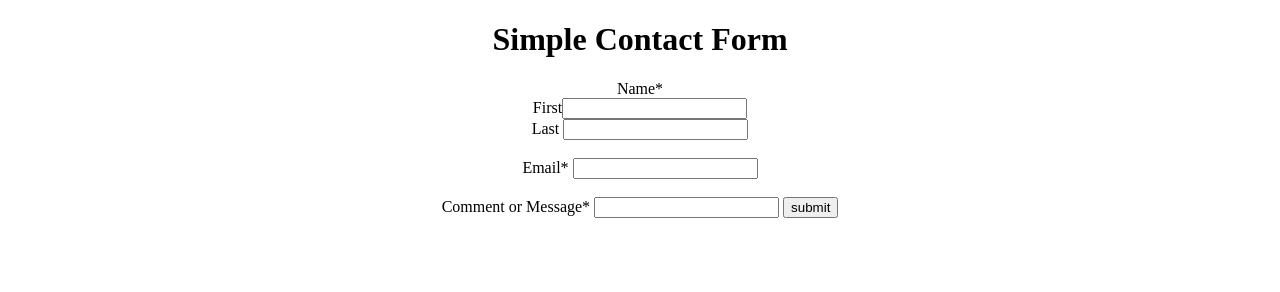
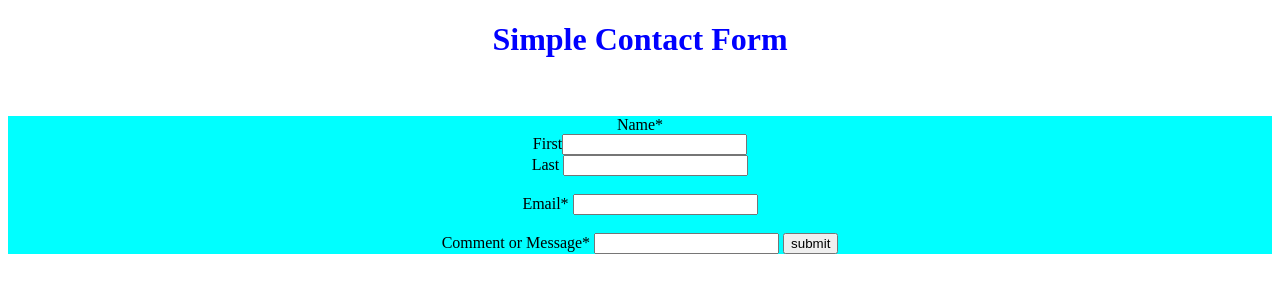
Before and after one commit to nics12341244/TAN_BOTIN-pakners, a plain HTML site: page index.html in a window 1280 px wide. Drawn offline with Linux system fonts and the light colour scheme.

Commit message:
Update index.html
e

```diff
--- a/index.html
+++ b/index.html
@@ -4,11 +4,12 @@
     <meta charset="UTF-8">
     <meta name="viewport" content="width=device-width, initial-scale=1.0">
     <title>Simple Contact Form</title>
-    <h1 align="center">Simple Contact Form</h1>
+    <h1 align="center" style="color: blue;">Simple Contact Form</h1>
 </head>
 <body>
+    <br><br>
      <div class="form-container">
-     <form onsubmit=" return validateForm()" method="POST" action="login.php"  align="center">
+     <form onsubmit=" return validateForm()" method="POST" action="login.php"  align="center" style="background-color: aqua;>
 
       <label>Name*</label>
          <br>
```
